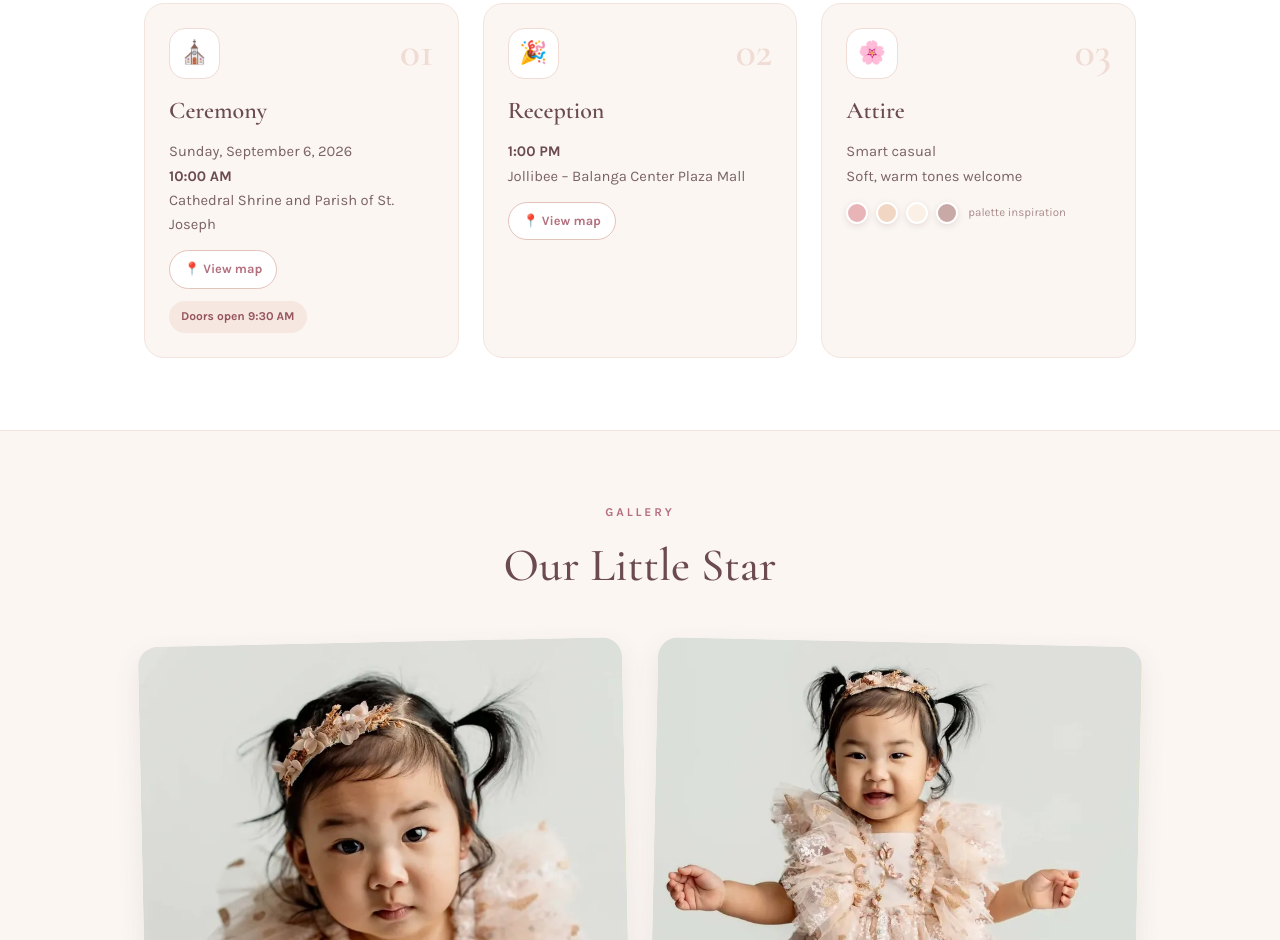
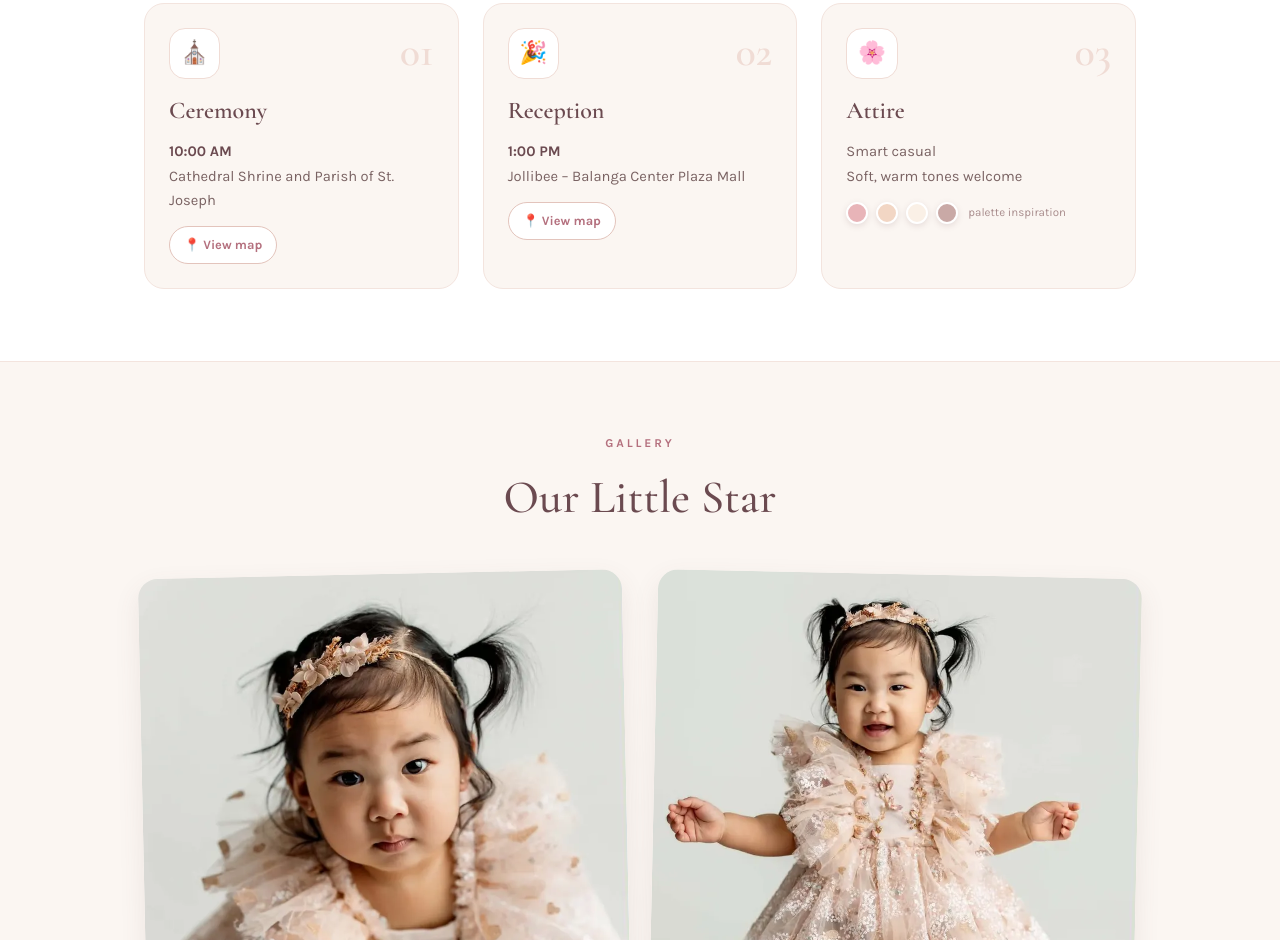
Before and after one commit to GitLaurence/rylee-bree-invitation, a website: page index.html in a window 1280 px wide. Shown: the part 955-1895 px from the top of the page. Drawn offline with nearby package versions, Linux system fonts and the light colour scheme.

Commit message:
Simplify Ceremony card to time and venue only
Drop the date and doors-open tag, keeping just 10:00 AM and Cathedral Shrine and Parish of St. Joseph.

Co-Authored-By: Claude Sonnet 5 <noreply@anthropic.com>

```diff
--- a/index.html
+++ b/index.html
@@ -111,9 +111,8 @@
               <span class="details__number" aria-hidden="true">01</span>
             </div>
             <h3>Ceremony</h3>
-            <p>Sunday, September 6, 2026<br /><strong>10:00 AM</strong><br />Cathedral Shrine and Parish of St. Joseph</p>
+            <p><strong>10:00 AM</strong><br />Cathedral Shrine and Parish of St. Joseph</p>
             <a class="details__link" href="https://www.google.com/maps/search/?api=1&amp;query=Cathedral%20Shrine%20and%20Parish%20of%20St.%20Joseph" target="_blank" rel="noopener">📍 View map</a>
-            <span class="details__tag">Doors open 9:30 AM</span>
           </div>
           <div class="details__card reveal">
             <div class="details__top">
```
